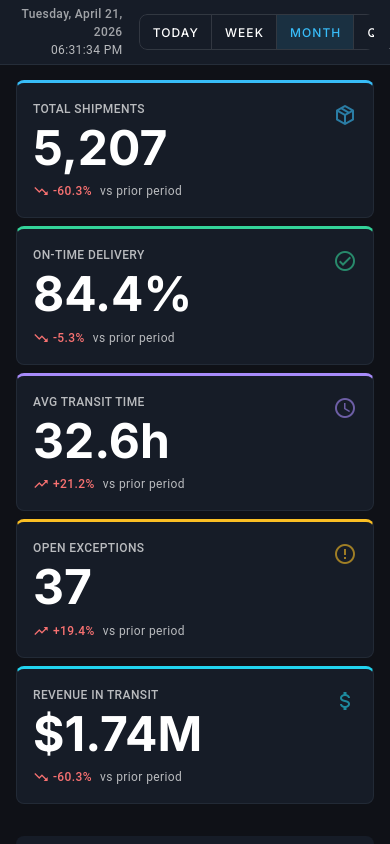
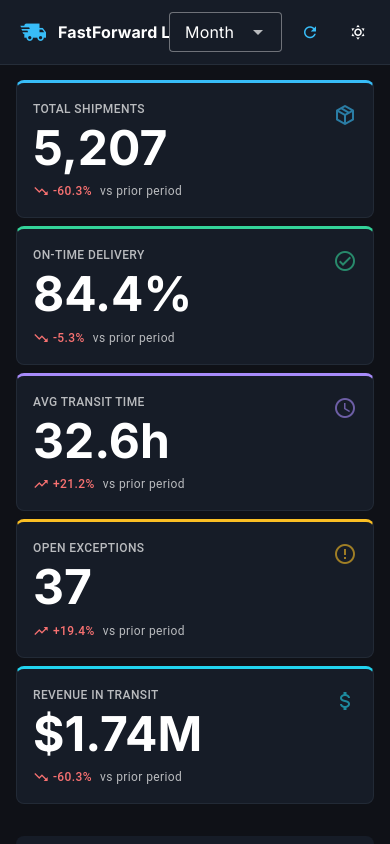
Before and after one commit to kmcconnell4/Protogen_Academy_200_Capstone_Redux_Again, a Vue app: page / in a window 390 px wide. Shown: the top 844 px of the page. Built offline with nearby package versions, Linux system fonts and the light colour scheme.

Commit message:
Mobile optimization adjustments to the header

```diff
--- a/src/components/exceptions/ExceptionsTable.vue
+++ b/src/components/exceptions/ExceptionsTable.vue
@@ -64,6 +64,7 @@
       :headers="headers"
       :items="filteredExceptions"
       :sort-by="sortBy"
+      v-model:expanded="expandedRows"
       item-value="shipmentId"
       density="compact"
       hover
@@ -112,7 +113,7 @@
       <!-- Expand row -->
       <template #item.actions="{ item }">
         <v-btn
-          :icon="expandedRow === item.shipmentId ? 'mdi-chevron-up' : 'mdi-chevron-down'"
+          :icon="expandedRows.includes(item.shipmentId) ? 'mdi-chevron-up' : 'mdi-chevron-down'"
           variant="text"
           size="x-small"
           @click.stop="toggleExpand(item.shipmentId)"
@@ -126,19 +127,19 @@
             <v-sheet color="surface-variant" class="pa-4 d-flex flex-wrap ga-6">
               <div>
                 <div class="text-caption text-medium-emphasis text-uppercase font-weight-medium mb-1">Carrier</div>
-                <div class="text-body-2">{{ item.carrier }}</div>
+                <div class="text-body-2 text-high-emphasis">{{ item.carrier }}</div>
               </div>
               <div>
                 <div class="text-caption text-medium-emphasis text-uppercase font-weight-medium mb-1">Region</div>
-                <div class="text-body-2">{{ item.region }}</div>
+                <div class="text-body-2 text-high-emphasis">{{ item.region }}</div>
               </div>
               <div>
                 <div class="text-caption text-medium-emphasis text-uppercase font-weight-medium mb-1">Created</div>
-                <div class="text-body-2">{{ formatDate(item.createdAt) }}</div>
+                <div class="text-body-2 text-high-emphasis">{{ formatDate(item.createdAt) }}</div>
               </div>
               <div>
                 <div class="text-caption text-medium-emphasis text-uppercase font-weight-medium mb-1">Assigned To</div>
-                <div class="text-body-2">{{ item.assignedTo }}</div>
+                <div class="text-body-2 text-high-emphasis">{{ item.assignedTo }}</div>
               </div>
             </v-sheet>
           </td>
@@ -160,10 +161,12 @@ const {
   exceptionSeverityFilter,
 } = useMetrics()
 
-const expandedRow = ref<string | null>(null)
+const expandedRows = ref<string[]>([])
 
 function toggleExpand(id: string) {
-  expandedRow.value = expandedRow.value === id ? null : id
+  const idx = expandedRows.value.indexOf(id)
+  if (idx === -1) expandedRows.value = [...expandedRows.value, id]
+  else expandedRows.value = expandedRows.value.filter((r) => r !== id)
 }
 
 const exceptionTypes = [
@@ -244,7 +247,7 @@ function rowProps({ item }: { item: Exception }) {
   const classes: Record<string, boolean> = {
     'row-critical': item.severity === 'critical',
     'row-high': item.severity === 'high',
-    'row-expanded': expandedRow.value === item.shipmentId,
+    'row-expanded': expandedRows.value.includes(item.shipmentId),
   }
   return { class: classes, onClick: () => toggleExpand(item.shipmentId) }
 }
--- a/src/components/layout/TopBar.vue
+++ b/src/components/layout/TopBar.vue
@@ -7,20 +7,30 @@
           <div class="text-subtitle-1 font-weight-bold lh-1" style="font-family: Inter, sans-serif; letter-spacing: -0.01em">
             FastForward Logistics
           </div>
-          <div class="text-caption text-medium-emphasis">Operations Dashboard</div>
+          <div class="text-caption text-medium-emphasis d-none d-sm-block">Operations Dashboard</div>
         </div>
       </div>
     </v-app-bar-title>
 
     <template #append>
-      <div class="d-flex align-center ga-4 mr-3">
-        <!-- Date/time -->
-        <div class="text-caption text-medium-emphasis text-right" style="line-height: 1.5">
+      <div class="d-flex align-center ga-2 ga-sm-4 mr-2 mr-sm-3">
+
+        <!-- Date/time — hidden on mobile -->
+        <div class="d-none d-md-block text-caption text-medium-emphasis text-right" style="line-height: 1.5">
           <div class="font-weight-medium text-on-surface" style="opacity: 0.85">{{ currentDate }}</div>
           <div>{{ currentTime }}</div>
         </div>
 
-        <!-- Date range selector -->
+        <!-- Date range: dropdown on mobile, button toggle on sm+ -->
+        <v-select
+          v-model="selectedRange"
+          :items="rangeItems"
+          density="compact"
+          variant="outlined"
+          hide-details
+          class="d-sm-none"
+          style="max-width: 120px; font-size: 13px"
+        />
         <v-btn-toggle
           v-model="selectedRange"
           density="compact"
@@ -28,6 +38,7 @@
           variant="outlined"
           divided
           rounded="lg"
+          class="d-none d-sm-flex"
         >
           <v-btn value="today" size="small">Today</v-btn>
           <v-btn value="week" size="small">Week</v-btn>
@@ -35,9 +46,9 @@
           <v-btn value="quarter" size="small">Quarter</v-btn>
         </v-btn-toggle>
 
-        <!-- Last updated & refresh -->
+        <!-- Refresh: label hidden on mobile, icon always visible -->
         <div class="d-flex align-center ga-1">
-          <span class="text-caption text-medium-emphasis">Updated {{ lastUpdated }}</span>
+          <span class="d-none d-md-inline text-caption text-medium-emphasis">Updated {{ lastUpdated }}</span>
           <v-btn
             icon="mdi-refresh"
             variant="text"
@@ -72,6 +83,13 @@ const selectedRange = computed({
   get: () => selectedDateRange.value,
   set: (v) => (selectedDateRange.value = v as typeof selectedDateRange.value),
 })
+
+const rangeItems = [
+  { title: 'Today', value: 'today' },
+  { title: 'Week', value: 'week' },
+  { title: 'Month', value: 'month' },
+  { title: 'Quarter', value: 'quarter' },
+]
 
 const theme = inject<Ref<'light' | 'dark'>>('theme')!
 const toggleTheme = inject<() => void>('toggleTheme')!
```
